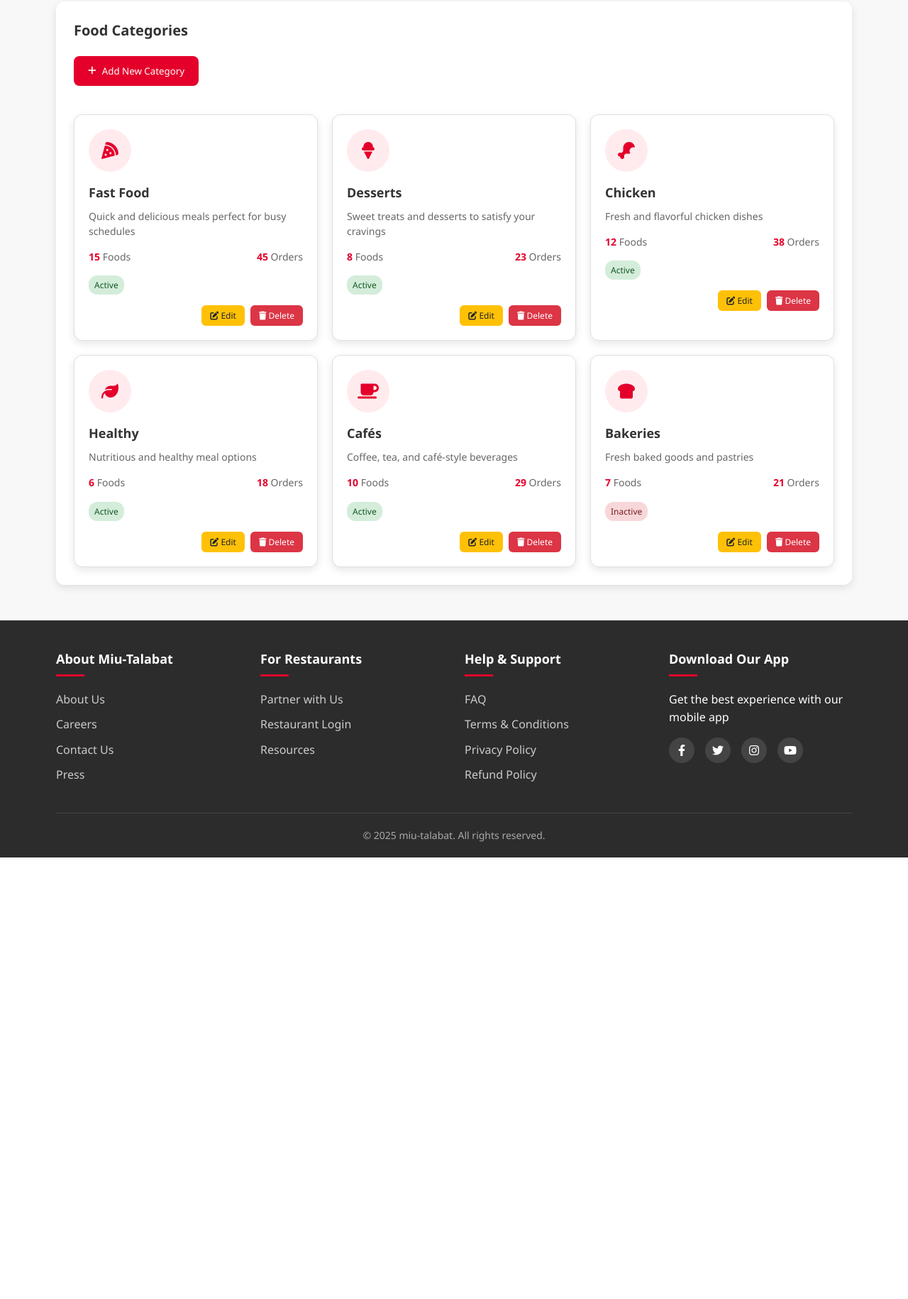
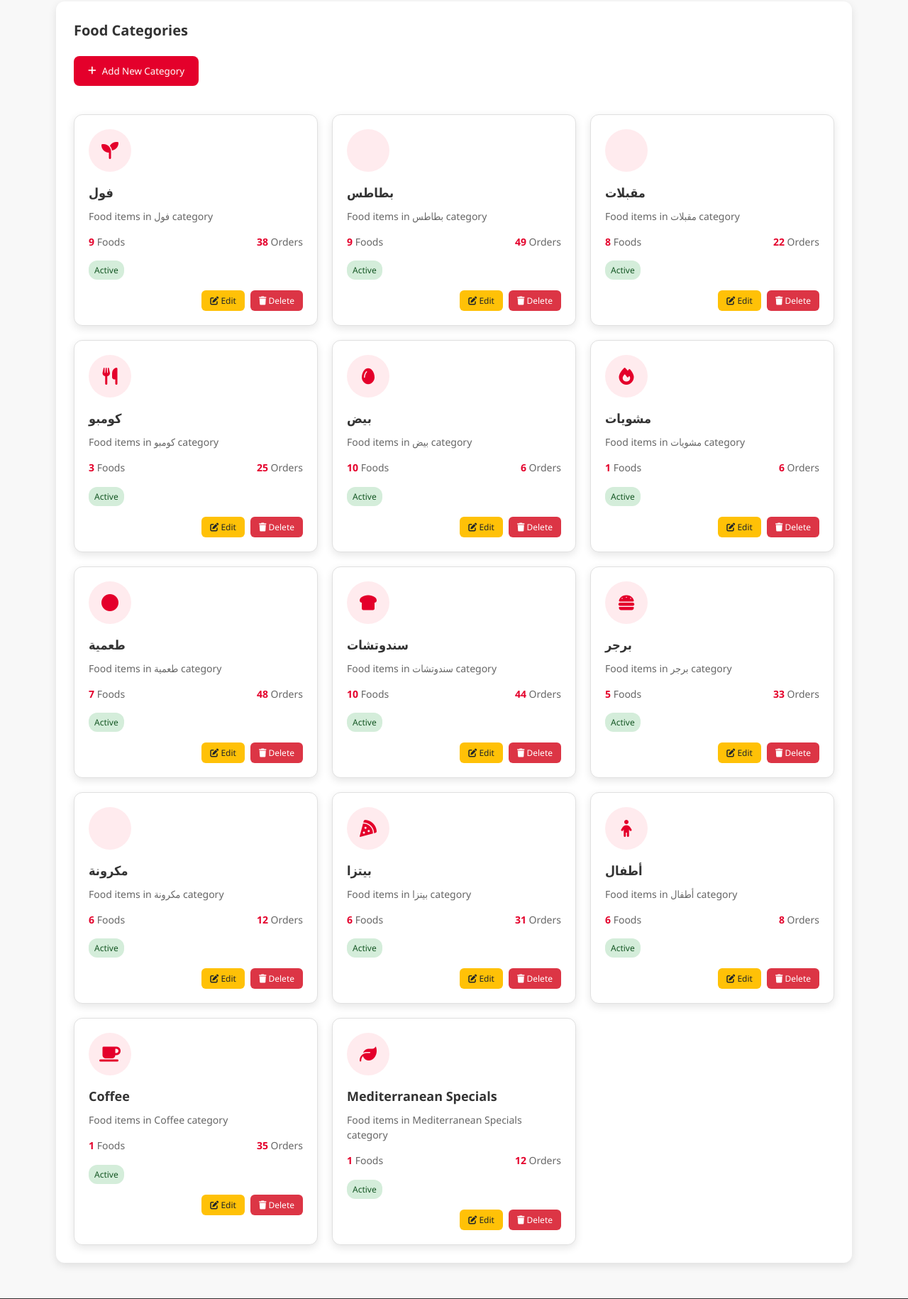
Before and after one commit to yasminemoataz/talabat, a PHP site: page /app/views/manage-category.php in a window 1280 px wide. Shown: the part 245-2075 px from the top of the page at 71% size. Before the commit the page ends 1453 px from the top, so only its background shows below. Run offline with PHP 8.4, Linux system fonts and the light colour scheme.

Commit message:
applying the menu in admin pages

```diff
--- a/app/controllers/MenuController.php
+++ b/app/controllers/MenuController.php
@@ -882,5 +882,73 @@ public function show($vendorId) {
     public function getAllVendors() {
         return $this->vendors;
     }
+
+    // ========================
+    // 7. ADMIN METHODS
+    // ========================
+    /**
+     * Get all menu data for admin panel
+     */
+    public function getAllMenuData() {
+        return [
+            'vendors' => $this->vendors,
+            'menus' => $this->menus
+        ];
+    }
+
+    /**
+     * Get all categories across all vendors
+     */
+    public function getAllCategories() {
+        $categories = [];
+        foreach ($this->menus as $vendorId => $vendorMenus) {
+            foreach ($vendorMenus as $categoryName => $items) {
+                if (!in_array($categoryName, $categories)) {
+                    $categories[] = $categoryName;
+                }
+            }
+        }
+        return $categories;
+    }
+
+    /**
+     * Get all food items across all vendors
+     */
+    public function getAllFoodItems() {
+        $allItems = [];
+        foreach ($this->menus as $vendorId => $vendorMenus) {
+            foreach ($vendorMenus as $categoryName => $items) {
+                foreach ($items as $item) {
+                    $item['vendor_id'] = $vendorId;
+                    $item['vendor_name'] = $this->vendors[$vendorId]['name'];
+                    $item['category'] = $categoryName;
+                    $allItems[] = $item;
+                }
+            }
+        }
+        return $allItems;
+    }
+
+    /**
+     * Get statistics for admin dashboard
+     */
+    public function getAdminStats() {
+        $totalCategories = count($this->getAllCategories());
+        $totalFoods = count($this->getAllFoodItems());
+        $totalVendors = count($this->vendors);
+
+        // Calculate total revenue (sample data for Phase 1)
+        $totalRevenue = 0;
+        foreach ($this->getAllFoodItems() as $item) {
+            $totalRevenue += $item['price'] * rand(1, 10); // Random quantity for demo
+        }
+
+        return [
+            'total_categories' => $totalCategories,
+            'total_foods' => $totalFoods,
+            'total_vendors' => $totalVendors,
+            'total_revenue' => $totalRevenue
+        ];
+    }
 }
 ?>
--- a/app/views/manage-category.php
+++ b/app/views/manage-category.php
@@ -1,3 +1,22 @@
+<?php
+// Include the MenuController to get real data
+require_once '../controllers/MenuController.php';
+$menuController = new MenuController();
+$allCategories = $menuController->getAllCategories();
+$allFoodItems = $menuController->getAllFoodItems();
+
+// Count items per category
+$categoryStats = [];
+foreach ($allCategories as $category) {
+    $count = 0;
+    foreach ($allFoodItems as $item) {
+        if ($item['category'] === $category) {
+            $count++;
+        }
+    }
+    $categoryStats[$category] = $count;
+}
+?>
 <!DOCTYPE html>
 <html lang="en">
 <head>
@@ -504,14 +523,20 @@
                             <div class="form-group">
                                 <label for="categoryIcon">Icon Class</label>
                                 <select id="categoryIcon" name="categoryIcon">
-                                    <option value="fas fa-pizza-slice">Pizza Slice</option>
-                                    <option value="fas fa-ice-cream">Ice Cream</option>
-                                    <option value="fas fa-drumstick-bite">Chicken</option>
-                                    <option value="fas fa-leaf">Healthy</option>
+                                    <option value="fas fa-seedling">Seedling (فول)</option>
+                                    <option value="fas fa-french-fries">French Fries (بطاطس)</option>
+                                    <option value="fas fa-appetizer">Appetizer (مقبلات)</option>
+                                    <option value="fas fa-utensils">Utensils (كومبو)</option>
+                                    <option value="fas fa-egg">Egg (بيض)</option>
+                                    <option value="fas fa-fire">Fire (مشويات)</option>
+                                    <option value="fas fa-circle">Circle (طعمية)</option>
+                                    <option value="fas fa-bread-slice">Bread (سندوتشات)</option>
+                                    <option value="fas fa-Burger">Burger (برجر)</option>
+                                    <option value="fas fa-pasta">Pasta (مكرونة)</option>
+                                    <option value="fas fa-pizza-slice">Pizza (بيتزا)</option>
+                                    <option value="fas fa-child">Child (أطفال)</option>
                                     <option value="fas fa-coffee">Coffee</option>
-                                    <option value="fas fa-bread-slice">Bread</option>
-                                    <option value="fas fa-hamburger">Burger</option>
-                                    <option value="fas fa-fish">Seafood</option>
+                                    <option value="fas fa-leaf">Leaf (Mediterranean)</option>
                                 </select>
                             </div>
                         </div>
@@ -538,155 +563,54 @@
 
                 <!-- Categories Grid -->
                 <div class="categories-grid">
+                    <?php
+                    $categoryIcons = [
+                        'فول' => 'fas fa-seedling',
+                        'بطاطس' => 'fas fa-french-fries',
+                        'مقبلات' => 'fas fa-appetizer',
+                        'كومبو' => 'fas fa-utensils',
+                        'بيض' => 'fas fa-egg',
+                        'مشويات' => 'fas fa-fire',
+                        'طعمية' => 'fas fa-circle',
+                        'سندوتشات' => 'fas fa-bread-slice',
+                        'برجر' => 'fas fa-hamburger',
+                        'مكرونة' => 'fas fa-pasta',
+                        'بيتزا' => 'fas fa-pizza-slice',
+                        'أطفال' => 'fas fa-child',
+                        'Coffee' => 'fas fa-coffee',
+                        'Mediterranean Specials' => 'fas fa-leaf'
+                    ];
+
+                    foreach ($allCategories as $index => $category):
+                        $icon = isset($categoryIcons[$category]) ? $categoryIcons[$category] : 'fas fa-utensils';
+                        $foodCount = $categoryStats[$category];
+                        $orderCount = rand(5, 50); // Sample order count for Phase 1
+                    ?>
                     <div class="category-card">
                         <div class="category-icon">
-                            <i class="fas fa-pizza-slice"></i>
+                            <i class="<?php echo $icon; ?>"></i>
                         </div>
-                        <div class="category-name">Fast Food</div>
-                        <div class="category-description">Quick and delicious meals perfect for busy schedules</div>
+                        <div class="category-name"><?php echo htmlspecialchars($category); ?></div>
+                        <div class="category-description">Food items in <?php echo htmlspecialchars($category); ?> category</div>
                         <div class="category-stats">
                             <div class="stat-item">
-                                <span class="stat-number">15</span> Foods
+                                <span class="stat-number"><?php echo $foodCount; ?></span> Foods
                             </div>
                             <div class="stat-item">
-                                <span class="stat-number">45</span> Orders
+                                <span class="stat-number"><?php echo $orderCount; ?></span> Orders
                             </div>
                         </div>
                         <span class="status-badge status-active">Active</span>
                         <div class="action-buttons">
-                            <button class="btn btn-warning btn-sm" onclick="editCategory(1)">
+                            <button class="btn btn-warning btn-sm" onclick="editCategory(<?php echo $index + 1; ?>)">
                                 <i class="fas fa-edit"></i> Edit
                             </button>
-                            <button class="btn btn-danger btn-sm" onclick="deleteCategory(1)">
+                            <button class="btn btn-danger btn-sm" onclick="deleteCategory(<?php echo $index + 1; ?>)">
                                 <i class="fas fa-trash"></i> Delete
                             </button>
                         </div>
                     </div>
-
-                    <div class="category-card">
-                        <div class="category-icon">
-                            <i class="fas fa-ice-cream"></i>
-                        </div>
-                        <div class="category-name">Desserts</div>
-                        <div class="category-description">Sweet treats and desserts to satisfy your cravings</div>
-                        <div class="category-stats">
-                            <div class="stat-item">
-                                <span class="stat-number">8</span> Foods
-                            </div>
-                            <div class="stat-item">
-                                <span class="stat-number">23</span> Orders
-                            </div>
-                        </div>
-                        <span class="status-badge status-active">Active</span>
-                        <div class="action-buttons">
-                            <button class="btn btn-warning btn-sm" onclick="editCategory(2)">
-                                <i class="fas fa-edit"></i> Edit
-                            </button>
-                            <button class="btn btn-danger btn-sm" onclick="deleteCategory(2)">
-                                <i class="fas fa-trash"></i> Delete
-                            </button>
-                        </div>
-                    </div>
-
-                    <div class="category-card">
-                        <div class="category-icon">
-                            <i class="fas fa-drumstick-bite"></i>
-                        </div>
-                        <div class="category-name">Chicken</div>
-                        <div class="category-description">Fresh and flavorful chicken dishes</div>
-                        <div class="category-stats">
-                            <div class="stat-item">
-                                <span class="stat-number">12</span> Foods
-                            </div>
-                            <div class="stat-item">
-                                <span class="stat-number">38</span> Orders
-                            </div>
-                        </div>
-                        <span class="status-badge status-active">Active</span>
-                        <div class="action-buttons">
-                            <button class="btn btn-warning btn-sm" onclick="editCategory(3)">
-                                <i class="fas fa-edit"></i> Edit
-                            </button>
-                            <button class="btn btn-danger btn-sm" onclick="deleteCategory(3)">
-                                <i class="fas fa-trash"></i> Delete
-                            </button>
-                        </div>
-                    </div>
-
-                    <div class="category-card">
-                        <div class="category-icon">
-                            <i class="fas fa-leaf"></i>
-                        </div>
-                        <div class="category-name">Healthy</div>
-                        <div class="category-description">Nutritious and healthy meal options</div>
-                        <div class="category-stats">
-                            <div class="stat-item">
-                                <span class="stat-number">6</span> Foods
-                            </div>
-                            <div class="stat-item">
-                                <span class="stat-number">18</span> Orders
-                            </div>
-                        </div>
-                        <span class="status-badge status-active">Active</span>
-                        <div class="action-buttons">
-                            <button class="btn btn-warning btn-sm" onclick="editCategory(4)">
-                                <i class="fas fa-edit"></i> Edit
-                            </button>
-                            <button class="btn btn-danger btn-sm" onclick="deleteCategory(4)">
-                                <i class="fas fa-trash"></i> Delete
-                            </button>
-                        </div>
-                    </div>
-
-                    <div class="category-card">
-                        <div class="category-icon">
-                            <i class="fas fa-coffee"></i>
-                        </div>
-                        <div class="category-name">Cafés</div>
-                        <div class="category-description">Coffee, tea, and café-style beverages</div>
-                        <div class="category-stats">
-                            <div class="stat-item">
-                                <span class="stat-number">10</span> Foods
-                            </div>
-                            <div class="stat-item">
-                                <span class="stat-number">29</span> Orders
-                            </div>
-                        </div>
-                        <span class="status-badge status-active">Active</span>
-                        <div class="action-buttons">
-                            <button class="btn btn-warning btn-sm" onclick="editCategory(5)">
-                                <i class="fas fa-edit"></i> Edit
-                            </button>
-                            <button class="btn btn-danger btn-sm" onclick="deleteCategory(5)">
-                                <i class="fas fa-trash"></i> Delete
-                            </button>
-                        </div>
-                    </div>
-
-                    <div class="category-card">
-                        <div class="category-icon">
-                            <i class="fas fa-bread-slice"></i>
-                        </div>
-                        <div class="category-name">Bakeries</div>
-                        <div class="category-description">Fresh baked goods and pastries</div>
-                        <div class="category-stats">
-                            <div class="stat-item">
-                                <span class="stat-number">7</span> Foods
-                            </div>
-                            <div class="stat-item">
-                                <span class="stat-number">21</span> Orders
-                            </div>
-                        </div>
-                        <span class="status-badge status-inactive">Inactive</span>
-                        <div class="action-buttons">
-                            <button class="btn btn-warning btn-sm" onclick="editCategory(6)">
-                                <i class="fas fa-edit"></i> Edit
-                            </button>
-                            <button class="btn btn-danger btn-sm" onclick="deleteCategory(6)">
-                                <i class="fas fa-trash"></i> Delete
-                            </button>
-                        </div>
-                    </div>
+                    <?php endforeach; ?>
                 </div>
             </div>
         </div>
```
Also changed, not shown: app/views/admin.php (+12 -6 lines), app/views/manage-food.php (+31 -48 lines).
